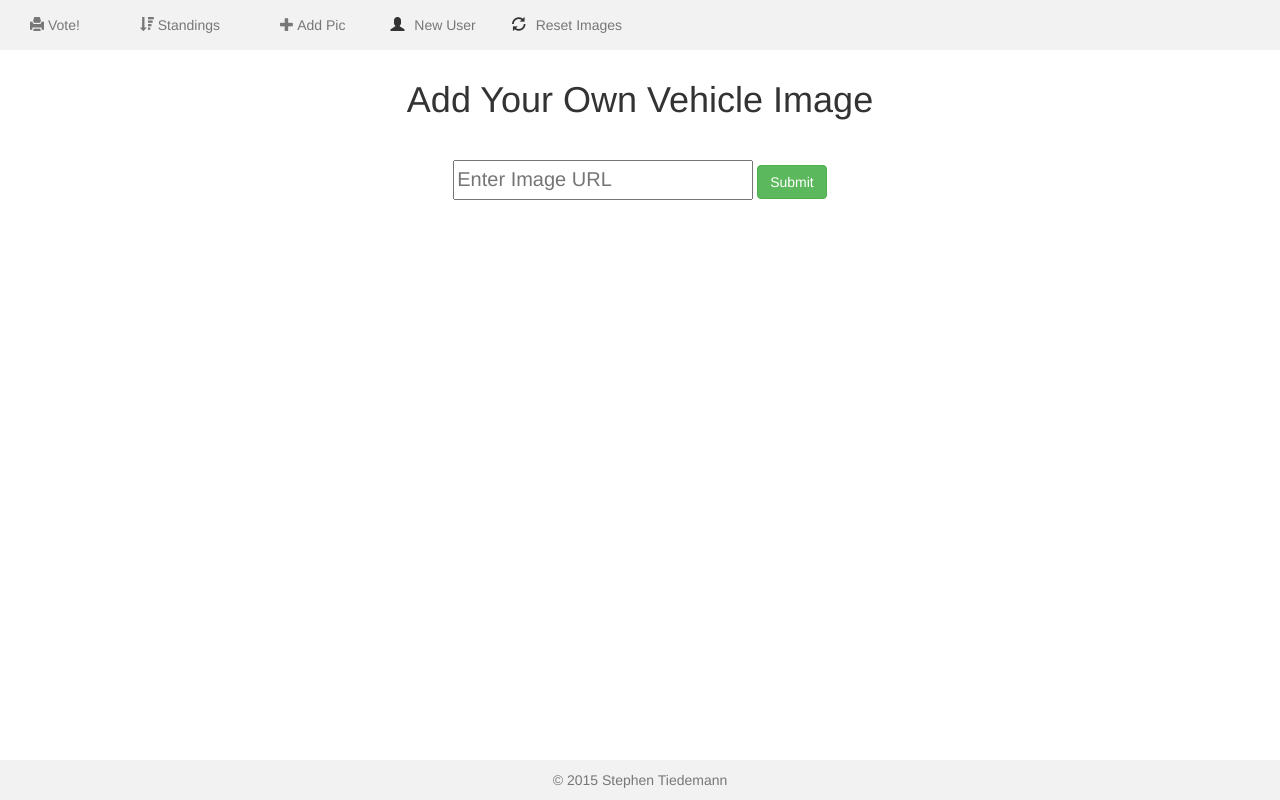
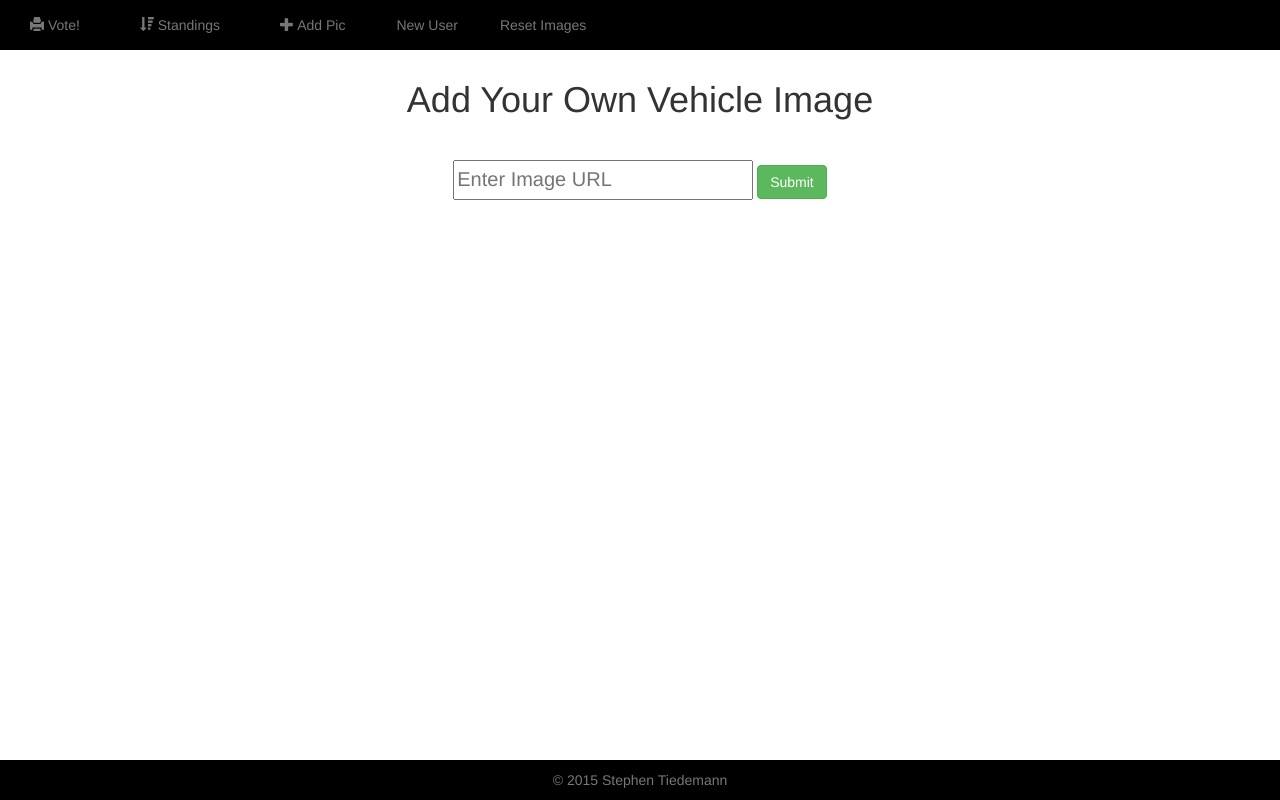
Before and after one commit to sltiedeman/electricornot, a Node server app: page /add in a window 1280 px wide. Run offline with Node 20, Linux system fonts and the light colour scheme; some libraries are stand-ins or nearby versions.

Commit message:
design tweaks

```diff
--- a/public/stylesheets/style.css
+++ b/public/stylesheets/style.css
@@ -5,14 +5,18 @@ body {
   font: 14px "Lucida Grande", Helvetica, Arial, sans-serif;
 }
 
+
 /*navbar styling*/
 .nav.navbar-default{
-	background-color:#f2f2f2;
+	/*background-color:#f2f2f2;*/
+	background-color: black;
 }
 
 .nav ul li{
-	background-color: #f2f2f2;
+	/*background-color: #f2f2f2;*/
+	background-color: black;
 	padding-right: 30px;
+	color: white!important;
 }
 
 .new-user{
@@ -22,7 +26,8 @@ body {
 
 .new-user input{
 	border: 0px;
-	background-color: #f2f2f2;
+	/*background-color: #f2f2f2;*/
+	background-color: black;
 	line-height: 20px;
 	padding-top: 15px;
 	padding-bottom: 15px;
@@ -94,7 +99,7 @@ body {
 /*footer styling*/
 footer{
 	height: 40px;
-	background: #f2f2f2;
+	background: black;
 	position: fixed;
 	bottom: 0;
 	left: 0;
--- a/views/header.ejs
+++ b/views/header.ejs
@@ -18,13 +18,13 @@
 			</li>
 			<li>
 				<form class="new-user" action="./reset" method="post">
-					<span class="glyphicon glyphicon-user"></span>
+					<!-- <span class="glyphicon glyphicon-user space"></span> -->
 					<input class="user-input" type="submit" value="New User"/>
 				</form>
 			</li>
 			<li>
 				<form class="new-user" action="./reset" method="post">
-					<span class="glyphicon glyphicon-refresh"></span>
+					<!-- <span class="glyphicon glyphicon-refresh space"></span> -->
 					<input class="user-input" type="submit" value="Reset Images"/>
 				</form>
 			</li>
```
